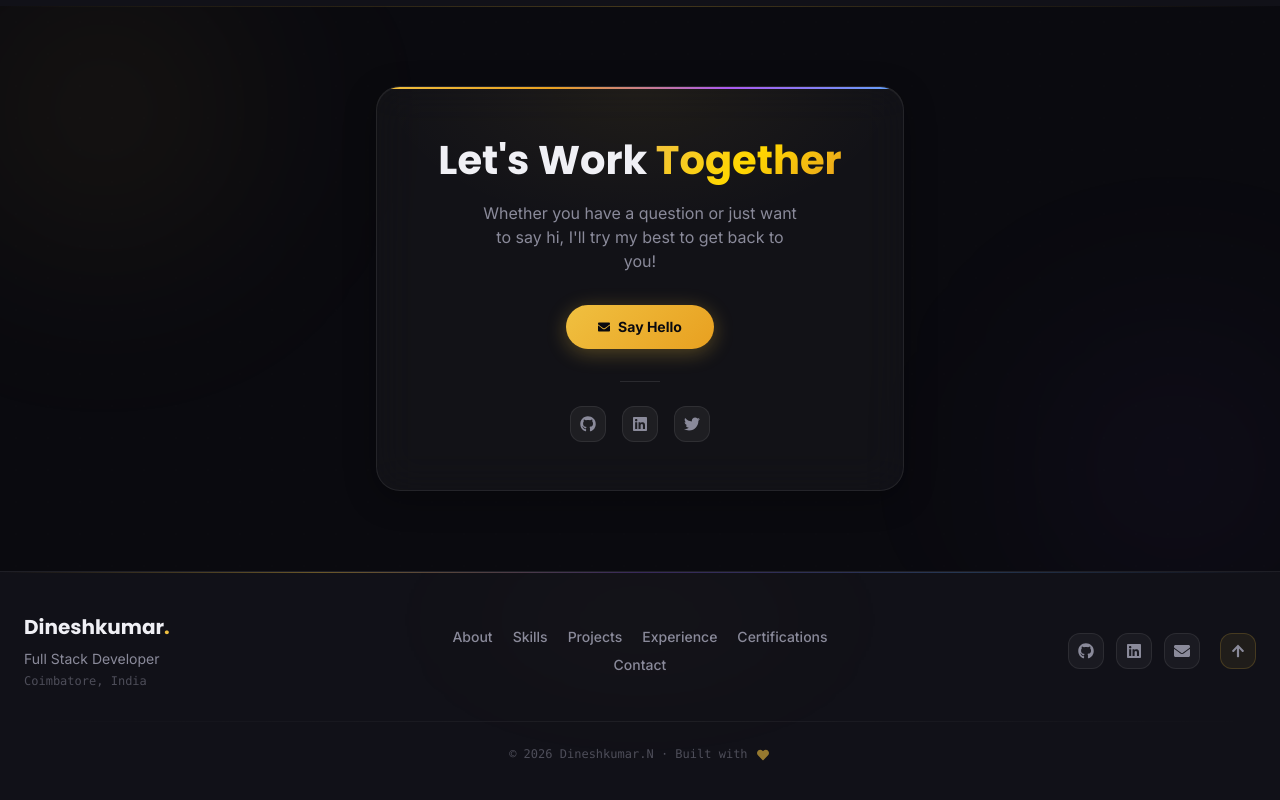
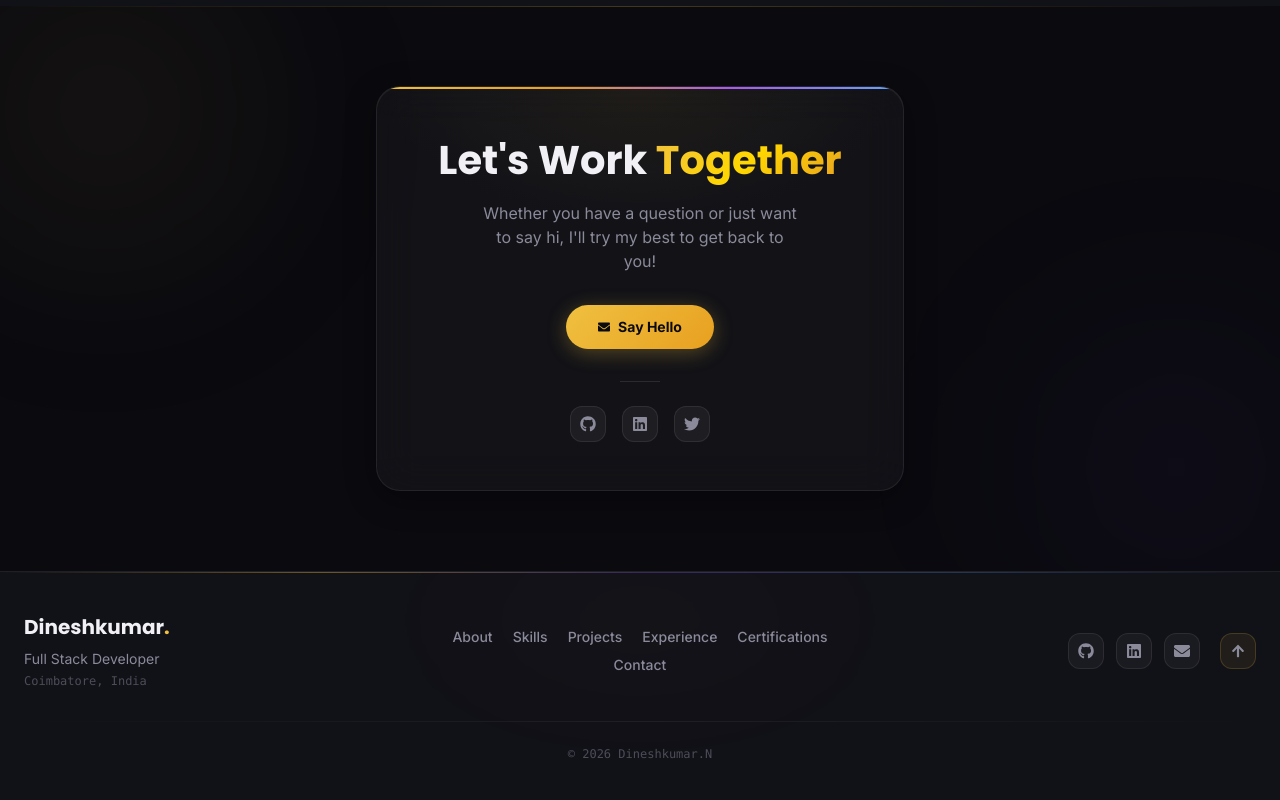
Before and after one commit to Dk821/portfolio-dev, a React (Vite) app: page / in a window 1280 px wide. Shown: the part 5464-6264 px from the top of the page. Built offline with nearby package versions, Linux system fonts and the light colour scheme.

Commit message:
footer two  change

```diff
--- a/src/components/Footer.jsx
+++ b/src/components/Footer.jsx
@@ -100,8 +100,7 @@ const Footer = () => {
                 <div className="h-px mb-6" style={{ background: "linear-gradient(to right, transparent, rgba(255,255,255,0.06), transparent)" }} />
 
                 <p className="text-center text-text-secondary/50 text-xs font-mono">
-                    © {new Date().getFullYear()} Dineshkumar.N · Built with{" "}
-                    <FaHeart className="inline text-accent/60 text-xs mx-0.5" />
+                    © {new Date().getFullYear()} Dineshkumar.N
 
                 </p>
             </div>
```
